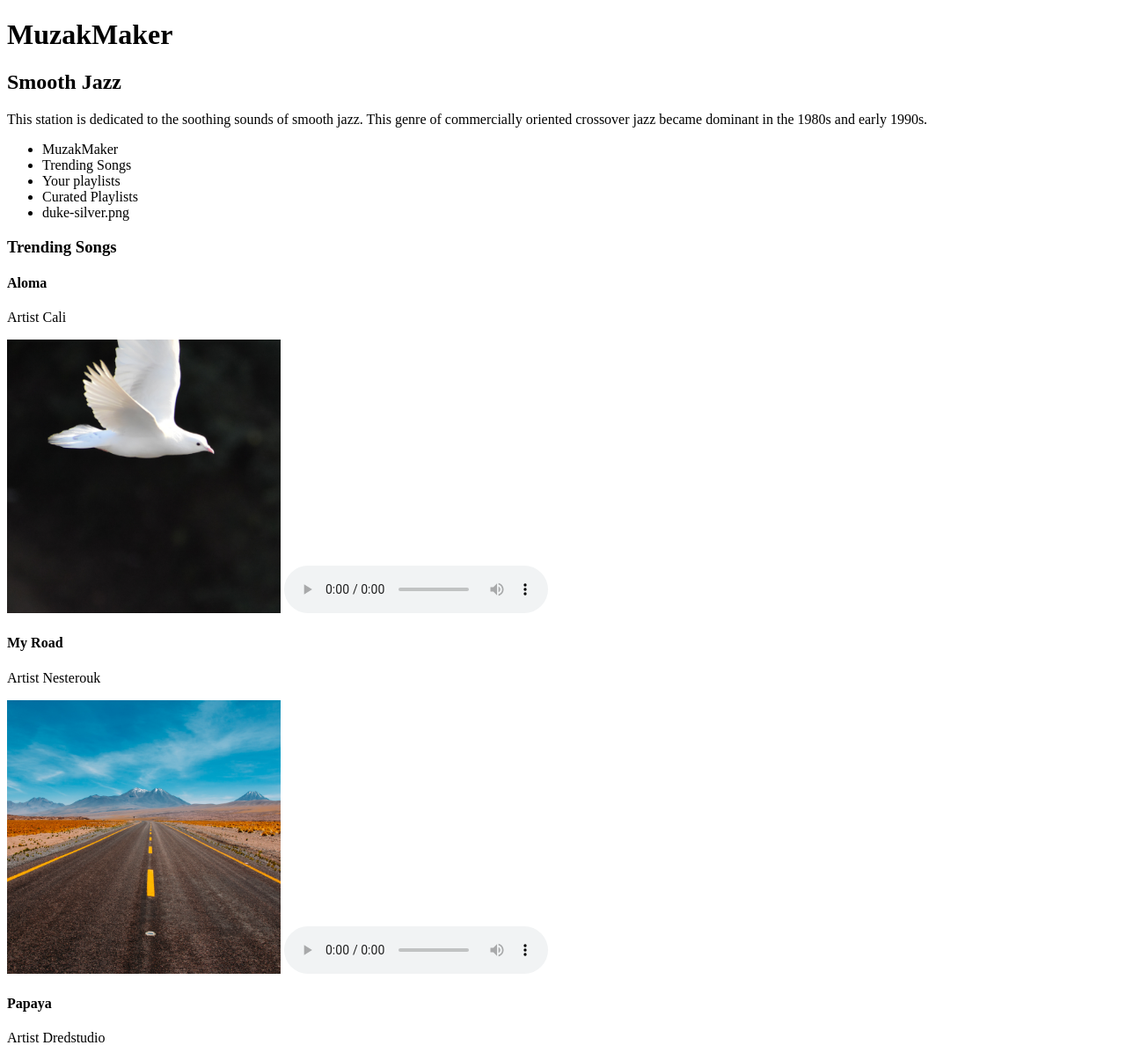
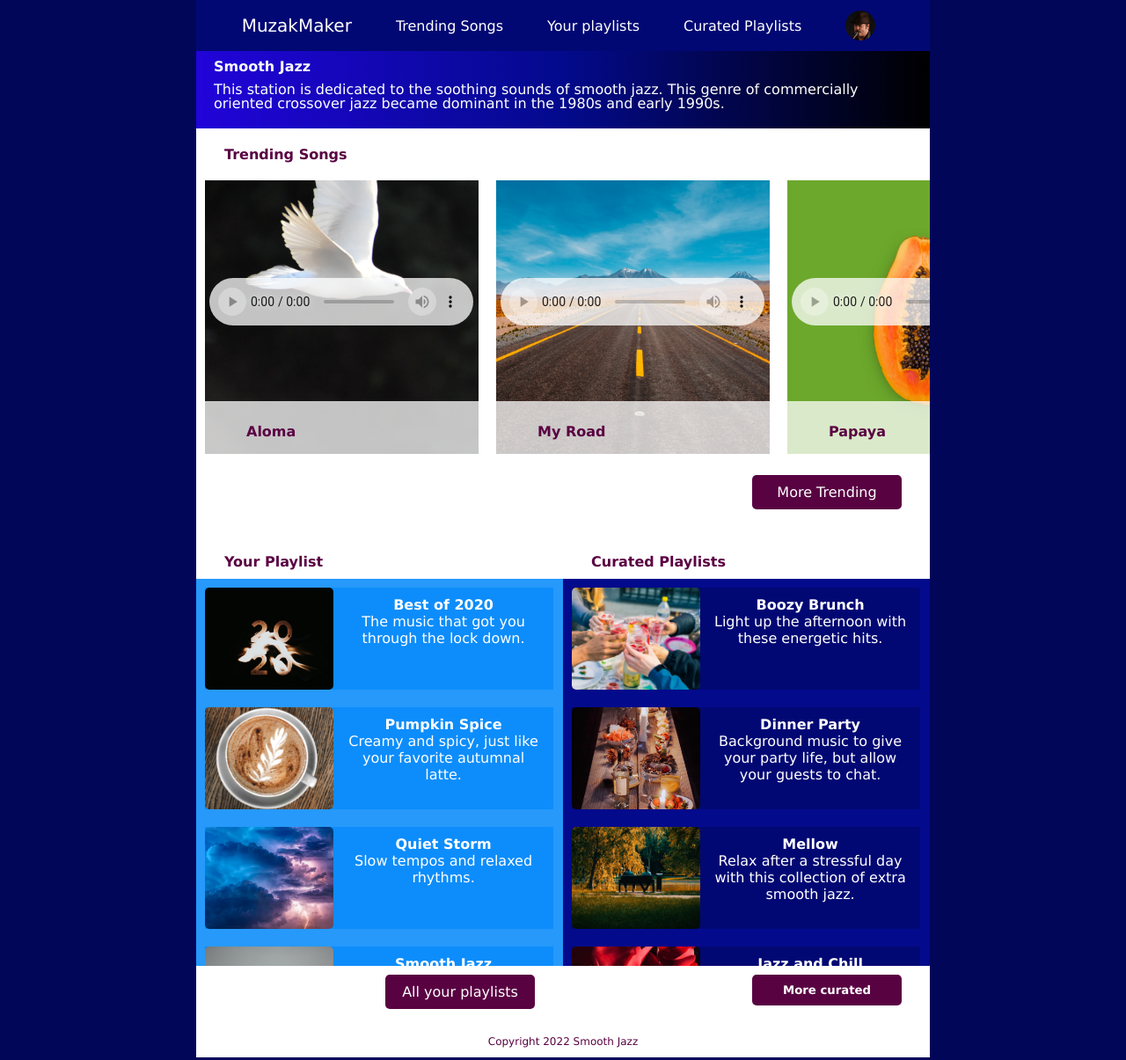
Before and after one commit to bcwalke7/streamingmedia, a plain HTML site: page index.html in a window 1280 px wide. Shown: the top 1205 px of the page at 88% size. Drawn offline with Linux system fonts and the light colour scheme.

Commit message:
Jan 27 7:00pm

```diff
--- a/index.html
+++ b/index.html
@@ -5,92 +5,152 @@
     <meta charset="utf-8" />
     <meta name="viewport" content="width=device-width, initial-scale=1.0" />
     <meta name="author" content="Brandon Walker" />
+    <link rel="stylesheet" href="styles.css" />
   </head>
   <main>
-    <h1>MuzakMaker</h1>
-    <h2>Smooth Jazz</h2>
+    <h1><a href="#home">MuzakMaker</a></h1>
+    <section id="jazz">
+      <div id="jazzDiv">
+        <h2 id="home">Smooth Jazz</h2>
         <p>
           This station is dedicated to the soothing sounds of smooth jazz. This
-      genre of commercially oriented crossover jazz became dominant in the 1980s
-      and early 1990s.
+          genre of commercially oriented crossover jazz became dominant in the
+          1980s and early 1990s.
         </p>
-    <ul>
-      <li>MuzakMaker</li>
-      <li>Trending Songs</li>
-      <li>Your playlists</li>
-      <li>Curated Playlists</li>
-      <li>duke-silver.png</li>
+      </div>
+    </section>
+    <section id="header">
+      <input class="menu-btn" type="checkbox" id="menu-btn" />
+      <label class="menu-icon" for="menu-btn"
+        ><span class="navicon"></span
+      ></label>
+      <ul class="menu">
+        <li><a href="#home">MuzakMaker</a></li>
+        <li><a href="#trendinglist">Trending Songs</a></li>
+        <li><a href="#playlists">Your playlists</a></li>
+        <li><a href="#curated">Curated Playlists</a></li>
+        <li>
+          <a href="#footer"><img src="images/duke-silver.png" /></a>
+        </li>
       </ul>
+    </section>
+    <section id="trending">
+      <h2 id="trendinglist">Trending Songs</h2>
+      <div class="scroll">
         <section>
-      <h3>Trending Songs</h3>
-      <section>
-        <h4>Aloma</h4>
-        <p><span>Artist</span> Cali</p>
+          <div>
+            <h3>Aloma</h3>
+            <dl>
+              <dt>Artist</dt>
+              <dd>Cali</dd>
+            </dl>
+          </div>
           <img src="images/aloma-cover.png" alt="Aloma Album Cover" />
-        <audio controls src="audio/aloma.mp3"></audio>
+          <audio controls src="audio/aloma.mp3">
+            Your browser does not support the <code>audio</code> element.
+          </audio>
         </section>
         <section>
-        <h4>My Road</h4>
-        <p><span>Artist</span> Nesterouk</p>
+          <div>
+            <h3>My Road</h3>
+            <dl>
+              <dt>Artist</dt>
+              <dd>Nesterouk</dd>
+            </dl>
+          </div>
           <img src="images/my-road-cover.png" alt="My Road Album Cover" />
-        <audio controls src="audio/my-road.mp3"></audio>
+          <audio controls src="audio/my-road.mp3">
+            Your browser does not support the <code>audio</code> element.
+          </audio>
         </section>
         <section>
-        <h4>Papaya</h4>
-        <p><span>Artist</span> Dredstudio</p>
+          <div>
+            <h3>Papaya</h3>
+            <dl>
+              <dt>Artist</dt>
+              <dd>Dredstudio</dd>
+            </dl>
+          </div>
           <img src="images/papaya-cover.png" alt="Papaya Album Cover" />
-        <audio controls src="audio/papaya.mp3"></audio>
+          <audio controls src="audio/papaya.mp3">
+            Your browser does not support the <code>audio</code> element.
+          </audio>
         </section>
         <section>
-        <h4>Smoothies</h4>
-        <p><span>Artist</span> Black Rhomb</p>
+          <div>
+            <h3>Smoothies</h3>
+            <dl>
+              <dt>Artist</dt>
+              <dd>Black Rhomb</dd>
+            </dl>
+          </div>
           <img src="images/smoothies-cover.png" alt="Smoothies Album Cover" />
-        <audio controls src="audio/smoothies.mp3"></audio>
+          <audio controls src="audio/smoothies.mp3">
+            Your browser does not support the <code>audio</code> element.
+          </audio>
         </section>
         <section>
-        <h4>Successful Performance</h4>
-        <p><span>Artist</span> Ricky Bombino</p>
+          <div>
+            <h3>Successful Performance</h3>
+            <dl>
+              <dt>Artist</dt>
+              <dd>Ricky Bombino</dd>
+            </dl>
+          </div>
           <img
             src="images/successful-performance-cover.png"
             alt="Successful Performance Album Cover"
           />
-        <audio controls src="audio/successful-performance.mp3"></audio>
+          <audio controls src="audio/successful-performance.mp3">
+            Your browser does not support the <code>audio</code> element.
+          </audio>
         </section>
-      <p>More Trending</p>
+      </div>
+      <p class="more">More Trending</p>
     </section>
-    <section>
-      <h3>Your Playlist</h3>
+    <div class="divFlex">
+      <section id="playlists">
+        <h2>Your Playlist</h2>
+        <div class="scroll playlist">
           <section>
             <img
               src="images/best-of-2020-cover.png"
               alt="Album Cover for Best of 2020"
             />
+            <section class="playistDiv">
               <h4>Best of 2020</h4>
               <p>The music that got you through the lock down.</p>
+            </section>
           </section>
           <section>
             <img
               src="images/pumpkin-spice-cover.png"
               alt="Album Cover for Pumpkin Spice"
             />
+            <section class="playistDiv">
               <h4>Pumpkin Spice</h4>
               <p>Creamy and spicy, just like your favorite autumnal latte.</p>
+            </section>
           </section>
           <section>
             <img
               src="images/quiet-storm-cover.png"
               alt="Album Cover for Quiet Storm"
             />
+            <section class="playistDiv">
               <h4>Quiet Storm</h4>
               <p>Slow tempos and relaxed rhythms.</p>
+            </section>
           </section>
           <section>
             <img
               src="images/smooth-jazz-cover.png"
               alt="Album Cover for Smooth Jazz"
             />
+            <section class="playistDiv">
               <h4>Smooth Jazz</h4>
               <p>The pioneers of smooth jazz.</p>
+            </section>
           </section>
           <section>
             <img
@@ -99,58 +159,75 @@
               alt="Album Cover for Smooth Study
           "
             />
+            <section class="playistDiv">
               <h4>Smooth Study</h4>
               <p>Background music to keep you going while you study.</p>
             </section>
-      <p>All your playlists</p>
           </section>
-    <section>
-      <h3>Curated Playlists</h3>
+        </div>
+        <p class="more">All your playlists</p>
+      </section>
+      <section id="curated">
+        <h2 id="curatedList">Curated Playlists</h2>
+        <div class="scroll curated">
           <section>
             <img
               src="images/boozy-brunch-cover.png"
               alt="Album Cover for Boozy Brunch"
             />
+            <section class="playistDiv">
               <h4>Boozy Brunch</h4>
               <p>Light up the afternoon with these energetic hits.</p>
+            </section>
           </section>
           <section>
             <img
               src="images/dinner-party-cover.png"
               alt="Album Cover for Dinner Party"
             />
+            <section class="playistDiv">
               <h4>Dinner Party</h4>
               <p>
-          Background music to give your party life, but allow your guests to
-          chat.
+                Background music to give your party life, but allow your guests
+                to chat.
               </p>
+            </section>
           </section>
           <section>
             <img src="images/mellow-cover.png" alt="Album Cover for Mellow" />
+            <section class="playistDiv">
               <h4>Mellow</h4>
               <p>
-          Relax after a stressful day with this collection of extra smooth jazz.
+                Relax after a stressful day with this collection of extra smooth
+                jazz.
               </p>
+            </section>
           </section>
           <section>
             <img
               src="images/jazz-chill-cover.png"
               alt="Album Cover for Jazz and Chill"
             />
+            <section class="playistDiv">
               <h4>Jazz and Chill</h4>
               <p>Set the mood with these silky sounds.</p>
+            </section>
           </section>
           <section>
             <img
               src="images/smooth-saxophone-cover.png"
               alt="Album Cover for Jazz Saxophone"
             />
+            <section class="playistDiv">
               <h4>Jazz Saxophone</h4>
               <p>The greatest collection of your sax favorites.</p>
             </section>
-      <p>More curated</p>
           </section>
-    <footer>
+        </div>
+        <h5 class="more">More curated</h5>
+      </section>
+    </div>
+    <footer id="footer">
       <p>Copyright 2022 Smooth Jazz</p>
     </footer>
   </main>
--- /dev/null
+++ b/styles.css
@@ -0,0 +1,388 @@
+html {
+  background-color: #020659;
+  font-family: Verdana, Geneva, Tahoma, sans-serif;
+  scroll-padding-top: 58px;
+}
+
+main {
+  width: 375px;
+  margin: 0 auto;
+  background-color: #ffffff;
+}
+h1 {
+  width: 250px;
+  margin: 0 auto;
+  position: fixed;
+  text-align: center;
+  z-index: 999;
+  font-size: 1.25em;
+  top: 15px;
+  margin-left: 60px;
+}
+
+h1 a {
+  text-decoration: none;
+  color: #ffffff;
+}
+#header {
+  width: 375px;
+  height: 58px;
+  background-color: #020873;
+  position: fixed;
+  top: 0;
+  z-index: 998;
+}
+
+#home {
+  margin-bottom: 0;
+  margin-left: 0;
+  padding-left: 20px;
+}
+
+ul {
+  list-style: none;
+}
+
+li a {
+  color: #ffffff;
+  text-decoration: none;
+}
+
+#jazz {
+  margin-top: 58px;
+  background: rgb(33, 4, 217);
+  background: linear-gradient(
+    90deg,
+    rgba(33, 4, 217, 1) 0%,
+    rgba(3, 10, 140, 1) 50%,
+    rgba(0, 0, 0, 1) 100%
+  );
+  color: #ffffff;
+}
+#jazzDiv {
+  line-height: 1;
+}
+h2,
+h3 {
+  font-size: 1em;
+  color: #590242;
+  padding: 10px;
+  width: 150px;
+  display: block;
+  margin: 10px 0 30px 32px;
+}
+
+#jazzDiv h2 {
+  color: #ffffff;
+}
+
+#jazzDiv p {
+  padding-left: 20px;
+  padding-bottom: 20px;
+  padding-right: 15px;
+}
+
+#trending {
+  background-color: #ffffff;
+}
+
+p,
+dl,
+dd {
+  font-size: 1em;
+  margin: 0;
+}
+footer p {
+  font-size: 0.75em;
+}
+ul {
+  overflow: hidden;
+  max-height: 0;
+  transition: max-height 0.2s ease-out;
+  background-color: #020873;
+  margin: 0;
+}
+label {
+  cursor: pointer;
+  display: inline-block;
+  padding: 28px 20px;
+  position: relative;
+  user-select: none;
+}
+label span {
+  background-color: #ffffff;
+  display: block;
+  height: 2px;
+  position: relative;
+  transition: background-color 0.2s ease-out;
+  width: 18px;
+}
+label span:before,
+label span:after {
+  background: #ffffff;
+  content: "";
+  display: block;
+  height: 100%;
+  position: absolute;
+  transition: all 0.2s ease-out;
+  width: 100%;
+}
+label span:before {
+  top: 5px;
+}
+label span:after {
+  top: -5px;
+}
+input {
+  display: none;
+}
+input:checked ~ ul {
+  max-height: 500px;
+}
+input:checked ~ label span {
+  background: transparent;
+}
+input:checked ~ label span:before {
+  transform: rotate(-45deg);
+}
+input:checked ~ label span:after {
+  transform: rotate(45deg);
+}
+input:checked ~ label:not(.steps) span:before,
+input:checked ~ label:not(.steps) span:after {
+  top: 0;
+}
+
+.scroll {
+  display: grid;
+  grid-template-columns: repeat(5, 1fr);
+  overflow-x: auto;
+  overflow-y: hidden;
+}
+.scroll section {
+  margin: 10px;
+  position: relative;
+}
+
+.scroll div {
+  position: absolute;
+  top: 251px;
+  background-color: rgba(255, 255, 255, 0.75);
+  padding: 5px;
+  height: 50px;
+  width: 350px;
+}
+dl {
+  display: flex;
+  color: #590242;
+}
+dt {
+  padding-right: 5px;
+  font-style: italic;
+}
+audio {
+  position: absolute;
+  bottom: 150px;
+  left: 5px;
+}
+
+audio::-webkit-media-controls-mute-button {
+  background-color: rgba(255, 255, 255, 1);
+  border-radius: 50%;
+}
+audio::-webkit-media-controls-play-button {
+  background-color: rgba(255, 255, 255, 1);
+  border-radius: 50%;
+}
+audio::-webkit-media-controls-enclosure {
+  background-color: rgba(255, 255, 255, 0.75);
+}
+
+#trending ::-webkit-scrollbar {
+  width: 15px;
+}
+
+#trending ::-webkit-scrollbar-track {
+  box-shadow: inset 0 0 15px #590242;
+}
+#trending ::-webkit-scrollbar-thumb {
+  background: #590242;
+  border-radius: 5px;
+}
+#trending ::-webkit-scrollbar-thumb:hover {
+  background-color: #020659;
+}
+#playlists ::-webkit-scrollbar,
+#curated ::-webkit-scrollbar {
+  width: 15px;
+}
+#playlists ::-webkit-scrollbar-track,
+#curated ::-webkit-scrollbar-track {
+  box-shadow: inset 0 0 15px #020659;
+}
+#playlists ::-webkit-scrollbar-thumb,
+#curated ::-webkit-scrollbar-thumb {
+  background: #020659;
+  border-radius: 5px;
+}
+#playlists ::-webkit-scrollbar-thumb:hover,
+#curated ::-webkit-scrollbar-thumb:hover {
+  background-color: #ffffff;
+}
+
+#trendinglist {
+  padding: 10px;
+  padding-left: 0;
+  width: 150px;
+  display: block;
+  margin-bottom: 0;
+  margin-top: 10px;
+}
+
+.more {
+  text-decoration: none;
+  background-color: #590242;
+  color: #ffffff;
+  border-radius: 5px;
+  padding: 10px;
+  width: 150px;
+  display: block;
+  text-align: center;
+  margin: 10px 0 30px 32px;
+}
+
+.more:hover {
+  background-color: #020659;
+}
+
+#playlists {
+  background-color: #ffffff;
+  margin: 0 auto;
+}
+
+.playlist {
+  background-color: #2699fb;
+}
+
+.playlist section {
+  background-color: #0d8dfb;
+  color: #ffffff;
+  text-align: center;
+}
+#playlists h2 {
+  margin-bottom: 0;
+  padding-left: 0;
+}
+
+#curatedList {
+  width: 200px;
+  padding-left: 0;
+  margin-bottom: 0;
+}
+
+#curatedList section {
+  background-color: #030a8c;
+}
+
+.curated {
+  background-color: #030a8c;
+}
+
+.curated section {
+  background-color: #020873;
+  color: #ffffff;
+  text-align: center;
+}
+
+footer {
+  height: 25px;
+  text-align: center;
+  color: #590242;
+}
+
+@media screen and (min-width: 834px) {
+  #header {
+    display: flex;
+    flex-direction: row;
+    flex-wrap: nowrap;
+    align-items: center;
+    justify-content: center;
+  }
+  ul {
+    overflow: visible;
+    position: absolute;
+    top: 0;
+    display: flex;
+    margin-top: 20px;
+    margin-left: -50px;
+  }
+  li:first-of-type {
+    font-size: 1.25em;
+    margin-top: -3px;
+  }
+  li:last-of-type {
+    margin-top: -8px;
+  }
+  li a {
+    align-items: center;
+    justify-content: center;
+    margin-left: 25px;
+    margin-right: 25px;
+    margin-top: 25px;
+  }
+  label span,
+  input {
+    display: none;
+  }
+  main,
+  #header {
+    width: 834px;
+  }
+  h1,
+  input,
+  label {
+    visibility: hidden;
+  }
+  .divFlex {
+    display: flex;
+  }
+  .divFlex section {
+    width: 50%;
+  }
+  .playlist,
+  .curated {
+    display: grid;
+    grid-template-columns: repeat(1, 2fr);
+    overflow-x: hidden;
+    overflow-y: auto;
+    height: 440px;
+  }
+  .playlist section,
+  .curated section {
+    margin: 10px;
+    position: relative;
+    display: flex;
+    width: 95%;
+  }
+
+  .playlist div,
+  .curated div {
+    position: absolute;
+    top: 251px;
+    background-color: rgba(255, 255, 255, 0.75);
+    padding: 5px;
+    height: 50px;
+    width: 350px;
+  }
+  .playistDiv {
+    display: flex;
+    flex-direction: column;
+  }
+  h4 {
+    margin: 0;
+  }
+  .more {
+    margin-left: auto;
+    margin-right: 32px;
+  }
+}
```
Lines whose indentation alone changed are shown as unchanged.
